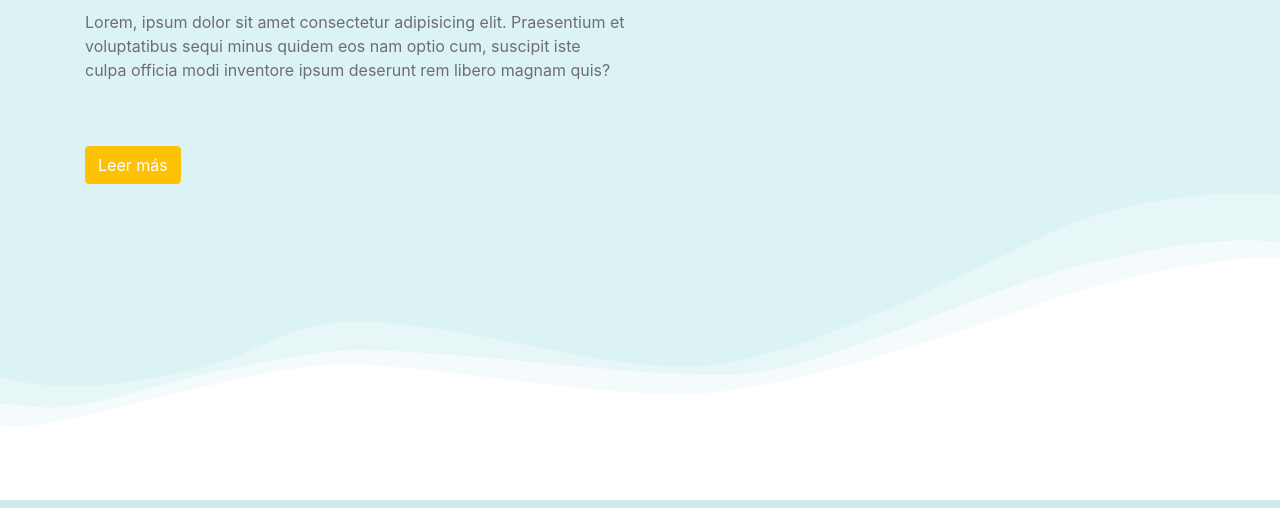
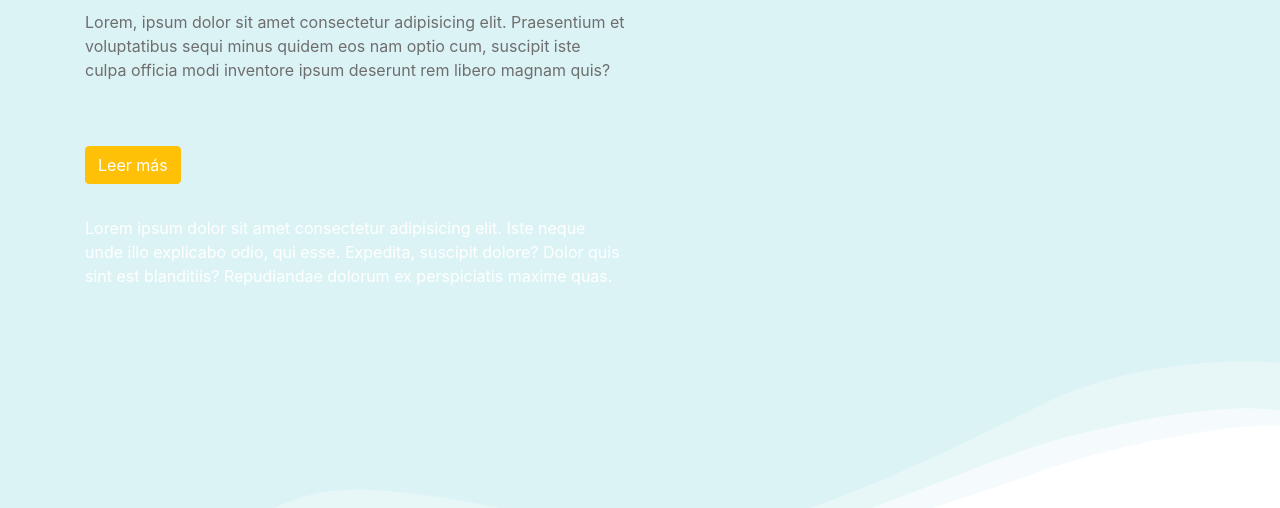
Before and after one commit to mmaleducada/ClinicaJuanito, a plain HTML site: page index.html in a window 1280 px wide. Shown: the part 172-680 px from the top of the page. Drawn offline with nearby package versions, Linux system fonts and the light colour scheme.

Commit message:
practica

```diff
--- a/index.html
+++ b/index.html
@@ -100,6 +100,9 @@
               libero magnam quis?
             </p>
             <a href="#" class="text-reset btn btn-warning">Leer más</a>
+
+            <!--PROBANDO-->
+            <p>Lorem ipsum dolor sit amet consectetur adipisicing elit. Iste neque unde illo explicabo odio, qui esse. Expedita, suscipit dolore? Dolor quis sint est blanditiis? Repudiandae dolorum ex perspiciatis maxime quas.</p>
           </div>
         </div>
       </div>
```
